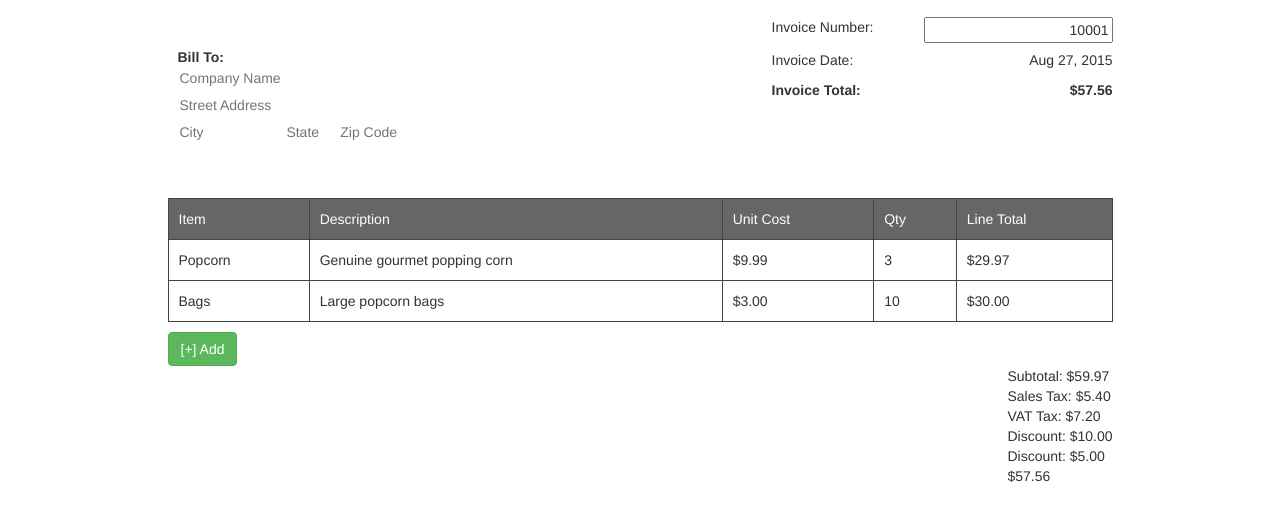
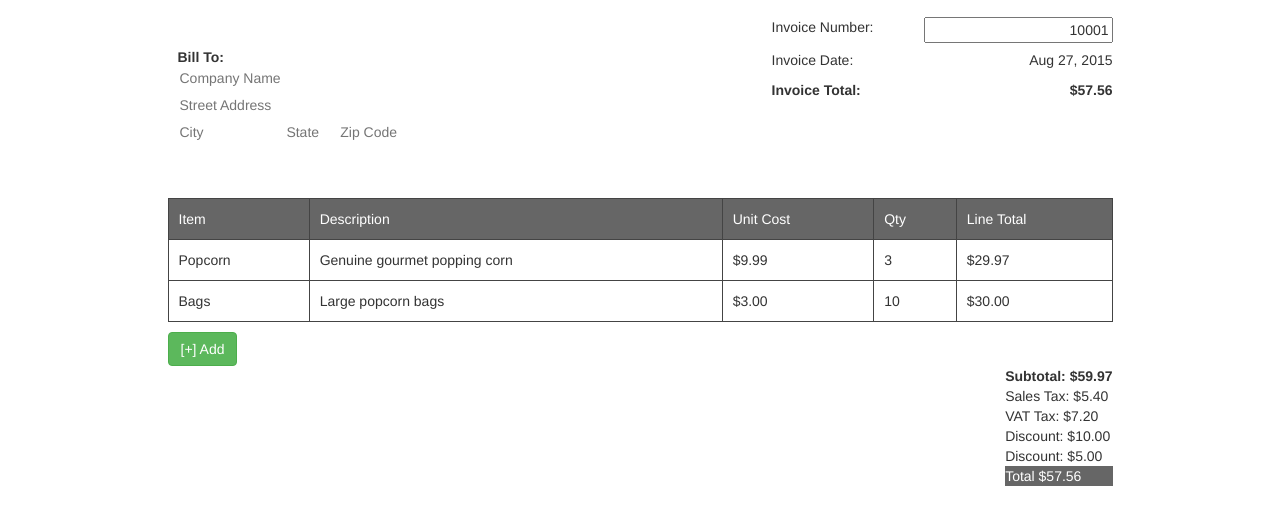
Before and after one commit to chilleren/demo_invoice, a website: page index.html in a window 1280 px wide. Shown: the part 216-740 px from the top of the page. Drawn offline with nearby package versions, Linux system fonts and the light colour scheme.

Commit message:
move invoice totals into separate directive

```diff
--- a/css/app.scss
+++ b/css/app.scss
@@ -39,6 +39,15 @@ button {
   background: lightgray;
 }
 
+.subtotal {
+  font-weight: bold;
+}
+
+.total {
+  background-color: #666;
+  color: white;
+}
+
 .address-form {
   border-radius: 6px;
   margin: 20px 20px 20px 0;
--- a/index.html
+++ b/index.html
@@ -46,13 +46,7 @@
             <button ng-click="addLineItem()" class="btn btn-success">[+] Add</button>
           </div>
 
-          <div>
-            <div ng-click="highlight()" class="pull-right">
-              <div ng-model="subtotal">Subtotal: {{subtotal | currency}}</div>
-              <div ng-repeat="tax in taxes">{{tax.type}} Tax: {{tax.rate * subtotal | currency}}</div>
-              <div ng-repeat="discount in discounts">Discount: {{discount | currency}}</div>
-              <div>{{total() | currency}}</div>
-            </div>
+          <div invoice-total>
           </div>
         </div>
       </div>
--- a/js/directives.js
+++ b/js/directives.js
@@ -20,6 +20,12 @@ directives.directive('invoiceData', function() {
   }
 });
 
+directives.directive('invoiceTotal', function() {
+  return {
+    templateUrl: "js/partials/invoice-total.html"
+  }
+});
+
 directives.directive('lineItemList', function() {
   return {
     templateUrl: "js/partials/line-item-list.html"
--- /dev/null
+++ b/js/partials/invoice-total.html
@@ -0,0 +1,6 @@
+<div ng-click="highlight()" class="pull-right">
+  <div class="subtotal" ng-model="subtotal">Subtotal: {{subtotal | currency}}</div>
+  <div ng-repeat="tax in taxes">{{tax.type}} Tax: {{tax.rate * subtotal | currency}}</div>
+  <div ng-repeat="discount in discounts">Discount: {{discount | currency}}</div>
+  <div class="total">Total {{total() | currency}}</div>
+</div>
```
Also changed, not shown: css/app.css, 1 other file.
